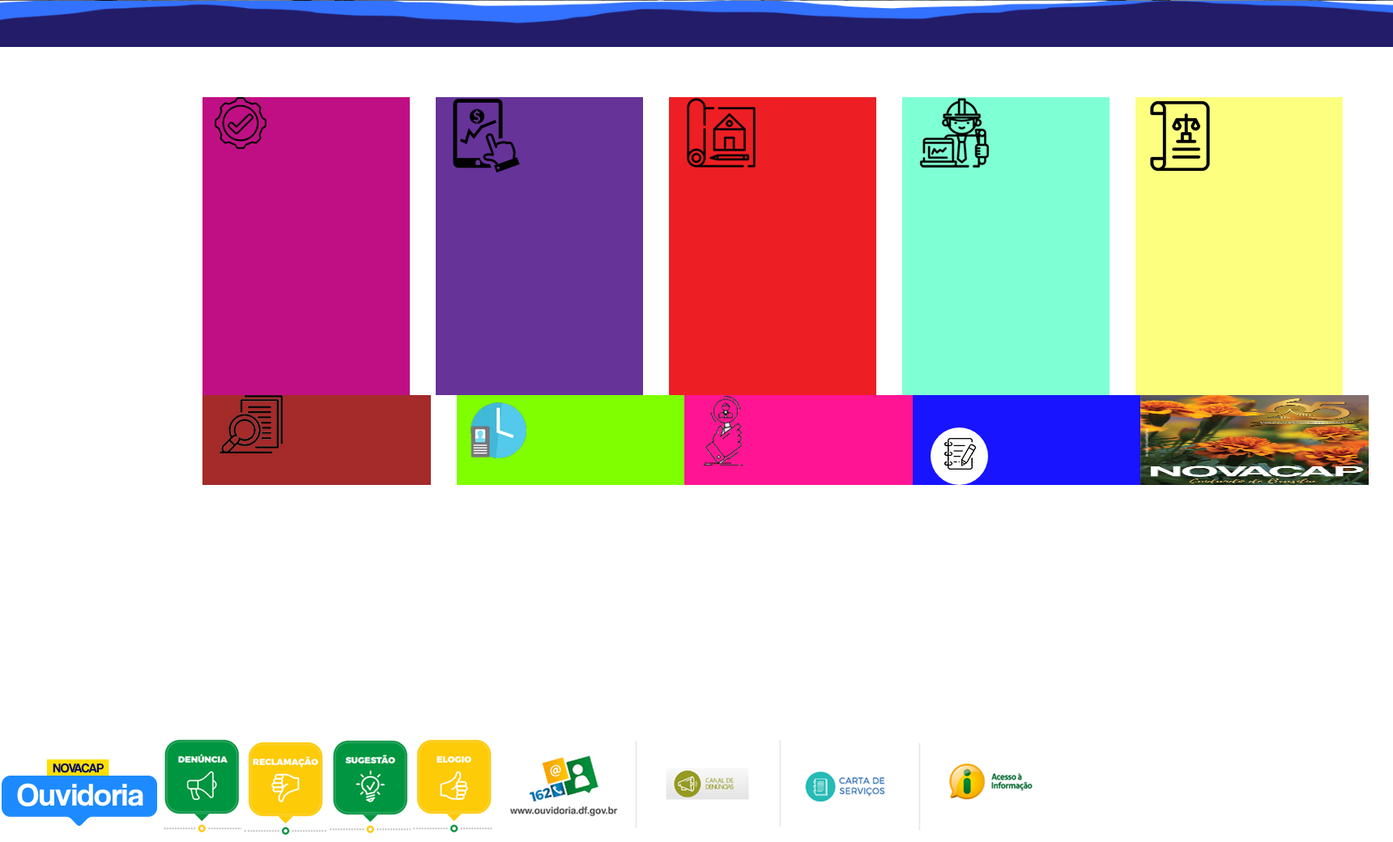
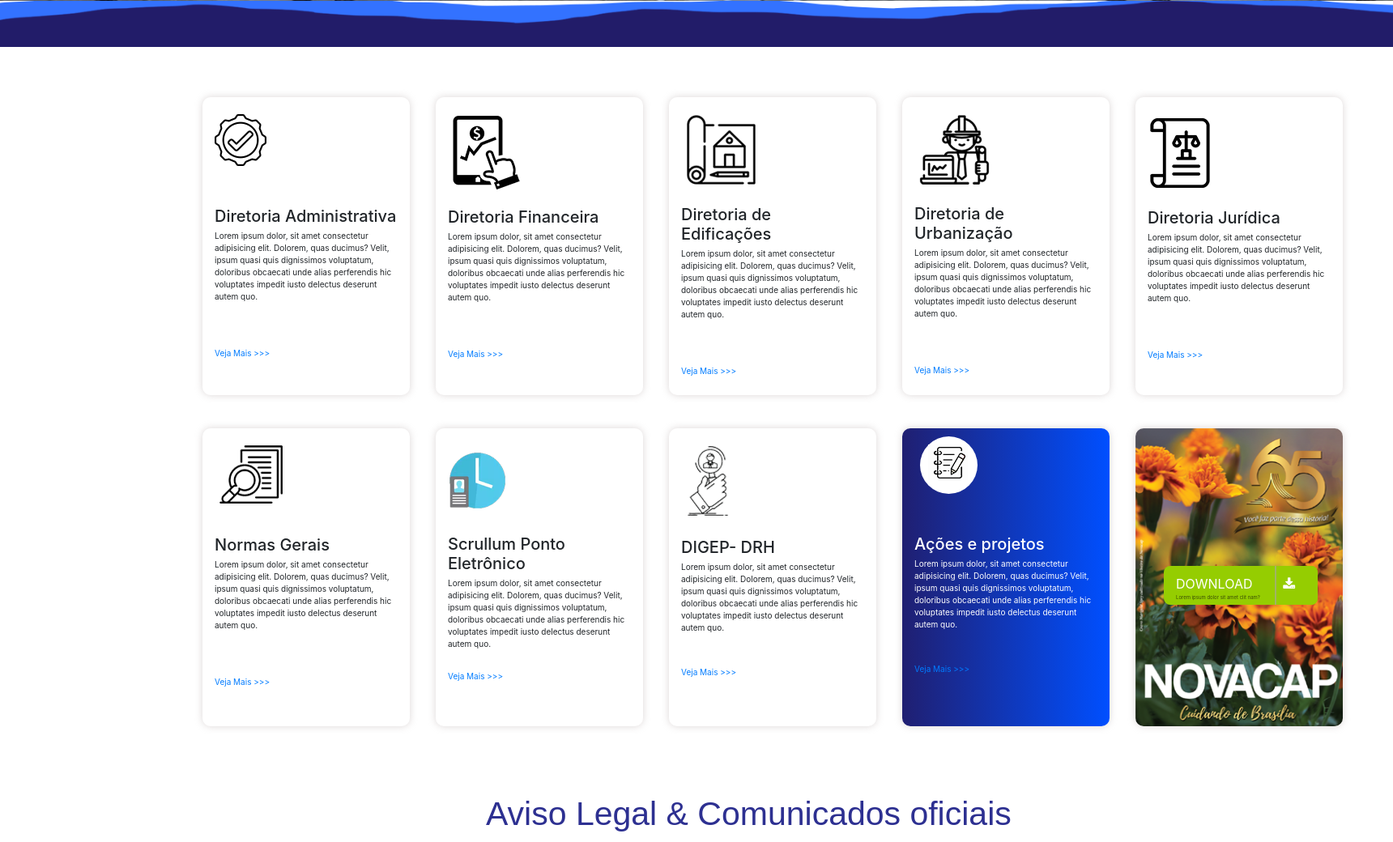
Before and after one commit to NOVACAP/Projeto-ASCOM2, a PHP site: page /intra.html in a window 1720 px wide. Shown: the part 847-1887 px from the top of the page at 81% size. Run offline with PHP 8.4, Linux system fonts and the light colour scheme; some libraries are stand-ins or nearby versions; some web fonts are replaced.

Commit message:
terceira página

```diff
--- a/css/styless2.css
+++ b/css/styless2.css
@@ -1,5 +1,4 @@
-
-    header{
+header {
   position: relative;
   background-color: #09044c;
   height: 61px;
@@ -10,6 +9,7 @@
 .flex-wrap {
   margin-top: -6px !important;
 }
+
 /*search box*/
 
 .form-control {
@@ -55,15 +55,17 @@
   z-index: -1;
 
 }
-#LogoIp{
+
+#LogoIp {
   position: static;
   margin-top: 9em;
   margin-right: 8em;
 }
 
-#FB{
+#FB {
   width: 100%;
 }
+
 /*Navbar laranja*/
 
 #menu {
@@ -84,6 +86,7 @@
   padding: 0;
   list-style: none
 }
+
 #menu ul {
   width: 100%;
 
@@ -94,6 +97,7 @@
   display: inline;
   position: relative;
 }
+
 #menu a {
   /*display: block;*/
   line-height: 55px;
@@ -110,6 +114,7 @@
   content: "\25BE";
   margin-left: 5px;
 }
+
 /*Destaque do menu*/
 
 #menu a {
@@ -124,7 +129,7 @@
 #menu a::after {
   top: 0;
   left: 0;
-      padding:0;
+  padding: 0;
   box-shadow: 0 0 0 3px #fff;
   -webkit-transition: -webkit-transform 0.2s, opacity 0.2s;
   -moz-transition: -moz-transform 0.2s, opacity 0.2s;
@@ -162,64 +167,39 @@
 
 
 /*body*/
-.container-fluid{
+.container-fluid {
   margin-left: 25rem;
   width: 144.0rem;
   height: 78.1rem;
   margin-top: 6.2rem;
 }
 
-#DiretAdm{
+.container-fluid h2 {
+  margin-top: 2rem;
+}
+
+.col-sm {
   width: 26.1rem;
   height: 36.8rem;
   margin-right: 3.2rem;
-  background-color: #c00f85;
-
+  border-radius: 1rem;
+  box-shadow: 0 0 1em #cfc9c9bb;
 }
 
-#DiretFin{
-  width: 26.1rem;
-  height: 36.8rem;
-  margin-right: 3.2rem;
-  background-color: rebeccapurple;
+.col-sm img {
+  margin-top: 2.1rem;
 }
 
-#DiretEdf{
-  width: 26.1rem;
+.col-auto {
+  width: 25.6rem;
   height: 36.8rem;
-  margin-right: 3.2rem;
-  background-color: #ed1f24;
+  margin-top: 4.1rem;
+  border-radius: 1rem;
+  box-shadow: 0 0 1em #cfc9c9bb;
 }
 
-#DiretUrb{
-  width: 26.1rem;
-  height: 36.8rem;
-  margin-right: 3.2rem;
-  background-color: aquamarine;
-}
-
-#DiretJur{
-  width: 26.1rem;
-  height: 36.8rem;
-  margin-right: 3.2rem;
-  background-color: rgb(253, 255, 127);
-}
-
-#NormGer{
-  margin-right: 3.2rem;
-  background-color: brown;
-}
-
-#Secullum{
-  background-color: chartreuse;
-}
-
-#Digep{
-  background-color:deeppink;
-}
-
-#Açoes{
-  background-color:rgb(24, 20, 255);
+.col-auto img {
+  margin-top: 2.1rem;
 }
 
 #circulo {
@@ -227,28 +207,82 @@
   height: 7.1rem;
   border-radius: 50%;
   background-color: rgb(255, 255, 255);
-  margin-top: 4.0rem;
+  margin-top: 1.0rem;
   margin-left: 0.7rem;
 }
 
-  #caneta{
-    margin: 1.0rem;;
+#caneta {
+  margin: 1.0rem;
+  ;
 }
 
-#DaNovacap{
+#AP {
+  background-image: linear-gradient(to right, #201f71, #004fff);
+  color: white;
+}
+
+#DaNovacap {
   background-image: url("../img/Novacap65.png");
-  background-repeat:round;
+  background-repeat: round;
+}
+
+.button {
+  position: relative;
+  cursor: pointer;
+  display: inline-block;
+  background: #95cd01;
+  border-radius: 0.8rem;
+  padding: 1.0rem 4.9rem 1.0rem 1.5rem;
+  color: #fff;
+  font-size: 16px;
+  font-style: normal;
+  margin-top: 17rem;
+  margin-left: 2rem;
+  width: 19.0rem;
+  height: 4.8rem;
+}
+
+.button>i {
+  font-size: 1em;
+  align-items: center;
+  background: #95cd01;
+  border-bottom-right-radius: 0.8rem;
+  border-top-right-radius: 0.8rem;
+  border-left: 2px solid #a8a6a69f;
+  padding: 1.4rem 2.8rem 1.8rem 0.8rem;
+  position: absolute;
+  bottom: 0px;
+  right: 0;
+}
+
+.button p{
+color: #3a4d07;
+font-size: 6px;
+}
+
+.Avisos h1 {
+  margin-top: 8.0rem;
+  margin-left: 60rem;
+  font-size: 4.1rem;
+  color: #2d3091;
+  font-family: Arial, Helvetica, sans-serif;
+}
+.Avisos p {
+  margin-top: 2.0rem;
+  margin-left: 70rem;
+  font-size: 2.7rem;
+  color: #696969;
 }
   /*footer*/
 
-  #imgLogoFooter{
-    position:static;
+#imgLogoFooter {
+  position: static;
   margin-left: 85em;
   margin-top: 1.2em;
 }
 
-  footer{
-      position:absolute;
+footer {
+  position: absolute;
   z-index: -5;
   border-top: 12px solid #FF4800;
   height: 181px;
@@ -265,8 +299,8 @@
   text-align: center;
 }
 
-  #imgLogoF{
-      position:static;
+#imgLogoF {
+  position: static;
   margin-left: 72.5em;
   margin-top: 1.2em;
 }
@@ -281,7 +315,8 @@
     margin-left: 130rem;
     margin-top: -10em;
   }
-  #LogoIp{
+
+  #LogoIp {
     position: static;
     margin-top: 10em;
     margin-left: -100.2em;
@@ -294,7 +329,8 @@
       margin-left: 110rem;
       margin-top: -10em;
     }
-      #LogoIp{
+
+    #LogoIp {
       position: static;
       margin-top: 10em;
       margin-left: -80.2em;
@@ -307,47 +343,55 @@
     #menu {
       margin-left: 100rem;
     }
+
     @media only screen and (max-width: 1673px) {
       #menu {
         margin-left: 55%;
       }
+
       .navbar {
         width: 100%;
       }
-          #LogoIp{
+
+      #LogoIp {
         margin-left: -50.2em;
         width: 29.5em;
         height: 8.9em;
       }
-          footer{
+
+      footer {
         position: absolute;
         border-top: 12px solid #FF4800;
         height: 181px;
         background-color: #efefef;
         width: 100%;
       }
-          .container{
+
+      .container {
         margin-left: 30em;
       }
     }
+
     @media only screen and (max-width: 1607px) {
       #menu {
         margin-left: 50%;
       }
 
       @media only screen and (max-width: 1439px) {
-          #ladoDir{
+        #ladoDir {
           margin-right: 90em;
         }
 
         #menu {
           margin-left: 10px;
         }
-          #LogoIp{
+
+        #LogoIp {
           margin-left: 95.0em;
           width: 29.5em;
           height: 8.9em;
         }
+
         #menu ul {
           background-color: #6662618a;
           position: absolute;
@@ -361,6 +405,7 @@
           float: left;
 
         }
+
         #menu a:hover {
           box-shadow: 0 0 0 3px #FF4800;
           color: #fff;
@@ -369,12 +414,13 @@
         }
 
         #menu li {
-              position:relative;
-              float:left;
+          position: relative;
+          float: left;
           margin-top: 5px;
           margin-left: 45%;
 
         }
+
         #menu input,
         #menu label {
           position: absolute;
@@ -382,24 +428,28 @@
           left: 0;
           display: block
         }
+
         #menu input:checked+label {
           color: white
         }
+
         #menu input:checked+label:before {
           content: "\00d7"
         }
+
         #menu input:checked~ul {
           display: block
         }
-          #imgLogoF{
-              position:static;
+
+        #imgLogoF {
+          position: static;
           margin-left: 60.5em;
           margin-top: 1.2em;
         }
       }
 
       @media only screen and (max-width: 991px) {
-  header{
+        header {
           background-color: #09044c;
           height: 150px;
           width: 100%;
@@ -419,4 +469,5 @@ li {
         }
       }
     }
-  }}
+  }
+}
--- a/intra.html
+++ b/intra.html
@@ -91,42 +91,128 @@
     <!--body-->
     <div class="container-fluid">
         <div class="row">
-          <div id="DiretAdm" class="col-sm ">
+            <div class="col-sm ">
                 <img src="./img/engrenagem.png" alt="">
+                <br>
+                <br>
+                <br>
+                <h2>Diretoria Administrativa</h2>
+                <p>Lorem ipsum dolor, sit amet consectetur adipisicing elit. Dolorem, quas ducimus? Velit, ipsum quasi
+                    quis dignissimos voluptatum, doloribus obcaecati unde alias perferendis hic voluptates impedit iusto
+                    delectus deserunt autem quo.</p>
+                    <br>
+                    <br>
+                    <br>
+                    <a href="">Veja Mais >>></a>
             </div>
-          <div id="DiretFin" class="col-sm ">
+            <div class="col-sm ">
                 <img src="./img/dirFinan.png" alt="">
+                <h2>Diretoria Financeira</h2>
+                <p>Lorem ipsum dolor, sit amet consectetur adipisicing elit. Dolorem, quas ducimus? Velit, ipsum quasi
+                    quis dignissimos voluptatum, doloribus obcaecati unde alias perferendis hic voluptates impedit iusto
+                    delectus deserunt autem quo.</p>
+                    <br>
+                    <br>
+                    <br>
+                    <a href="">Veja Mais >>></a>
             </div>
-          <div id="DiretEdf" class="col-sm">
+            <div class="col-sm">
                 <img src="./img/DirEd.png" alt="">
+                <h2>Diretoria de Edificações</h2>
+                <p>Lorem ipsum dolor, sit amet consectetur adipisicing elit. Dolorem, quas ducimus? Velit, ipsum quasi
+                    quis dignissimos voluptatum, doloribus obcaecati unde alias perferendis hic voluptates impedit iusto
+                    delectus deserunt autem quo.</p>
+                    <br>
+                    <br>
+                    <br>
+                    <a href="">Veja Mais >>></a>
             </div>
-          <div id="DiretUrb" class="col-sm ">
+            <div class="col-sm ">
                 <img src="./img/DirUrb.png" alt="">
+                <h2>Diretoria de Urbanização</h2>
+                <p>Lorem ipsum dolor, sit amet consectetur adipisicing elit. Dolorem, quas ducimus? Velit, ipsum quasi
+                    quis dignissimos voluptatum, doloribus obcaecati unde alias perferendis hic voluptates impedit iusto
+                    delectus deserunt autem quo.</p>
+                    <br>
+                    <br>
+                    <br>
+                    <a href="">Veja Mais >>></a>
             </div>
-          <div id="DiretJur" class="col-sm ">
+            <div class="col-sm ">
                 <img src="./img/DirJur.png" alt="">
+                <h2>Diretoria Jurídica</h2>
+                <p>Lorem ipsum dolor, sit amet consectetur adipisicing elit. Dolorem, quas ducimus? Velit, ipsum quasi
+                    quis dignissimos voluptatum, doloribus obcaecati unde alias perferendis hic voluptates impedit iusto
+                    delectus deserunt autem quo.</p>
+                    <br>
+                    <br>
+                    <br>
+                    <a href="">Veja Mais >>></a>
             </div>
         </div>
+
         <div class="row">
-            <div id="NormGer" class="col-sm ">
+            <div class="col-auto mr-auto">
                 <img src="./img/NormasGerais.png" alt="">
+                <br>
+                <br>
+                <h2>Normas Gerais</h2>
+                <p>Lorem ipsum dolor, sit amet consectetur adipisicing elit. Dolorem, quas ducimus? Velit, ipsum quasi
+                    quis dignissimos voluptatum, doloribus obcaecati unde alias perferendis hic voluptates impedit iusto
+                    delectus deserunt autem quo.</p>
+                    <br>
+                    <br>
+                    <br>
+                <a href="">Veja Mais >>></a>
             </div>
-            <div id="Secullum" class="col-sm ">
+            <div class="col-auto mr-auto">
                 <img src="./img/Secr.png" alt="">
+                <h2>Scrullum Ponto Eletrônico</h2>
+                <p>Lorem ipsum dolor, sit amet consectetur adipisicing elit. Dolorem, quas ducimus? Velit, ipsum quasi
+                    quis dignissimos voluptatum, doloribus obcaecati unde alias perferendis hic voluptates impedit iusto
+                    delectus deserunt autem quo.</p>
+                    <br>
+                    <a href="">Veja Mais >>></a>
             </div>
-            <div id="Digep" class="col-sm">
+            <div class="col-auto mr-auto">
                 <img src="./img/Lupa.png" alt="">
+                <h2>DIGEP- DRH</h2>
+                <p>Lorem ipsum dolor, sit amet consectetur adipisicing elit. Dolorem, quas ducimus? Velit, ipsum quasi
+                    quis dignissimos voluptatum, doloribus obcaecati unde alias perferendis hic voluptates impedit iusto
+                    delectus deserunt autem quo.</p>
+                    <br>
+                    <br>
+                    <a href="">Veja Mais >>></a>
             </div>
-            <div id="Açoes" class="col-sm ">
+            <div id="AP" class="col-auto mr-auto">
                 <div id="circulo">
                     <img id="Caneta" src="./img/Caneta.png" alt="">
                 </div>
+                <br>
+                <br>
+                <h2>Ações e projetos</h2>
+                <p>Lorem ipsum dolor, sit amet consectetur adipisicing elit. Dolorem, quas ducimus? Velit, ipsum quasi
+                    quis dignissimos voluptatum, doloribus obcaecati unde alias perferendis hic voluptates impedit iusto
+                    delectus deserunt autem quo.</p>
+                    <br>
+                    <br>
+                    <a href="">Veja Mais >>></a>
             </div>
-            <div id="DaNovacap" class="col-sm "></div>
+            <div id="DaNovacap" class="col-auto mr-auto">
+                <div class="button">
+                    DOWNLOAD
+                    <i class="fa fa-download"> </i>
+                    <p>Lorem ipsum dolor sit amet clit nam? </p>
+                </div>
+            </div>
         </div>
     </div>
     </div>
 
+    <div class="Avisos">
+        <h1>Aviso Legal & Comunicados oficiais</h1>
+        <p>Fique atento aos avisos da Novacap</p>
+    </div>
 
     <!--Footer-->
     <div id="it1" class="flex-itens">
@@ -143,7 +229,6 @@
 
     </div>
 
-
     <footer class="footer">
 
         <div>
@@ -152,7 +237,6 @@
                 <p> Companhia Urbanizadora da Nova Capital do Brasil Governo do Distrito Federal</p>
                 <p>Setor de Áreas Públicas - Lote B - Cep:71.215-000 Telefone: 3403-2300</p>
             </h1>
-
         </div>
 
     </footer>
```
Lines whose indentation alone changed are shown as unchanged.
